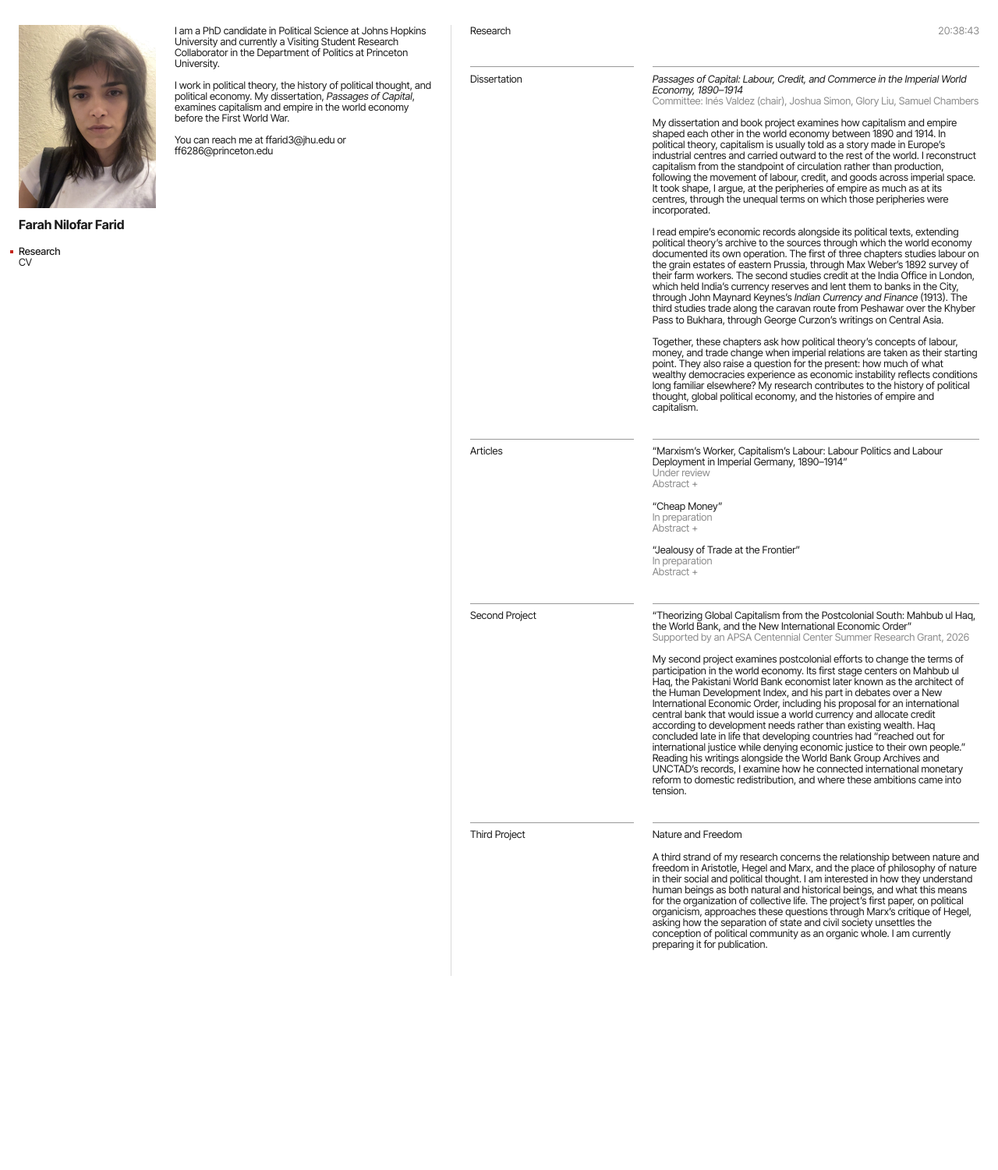
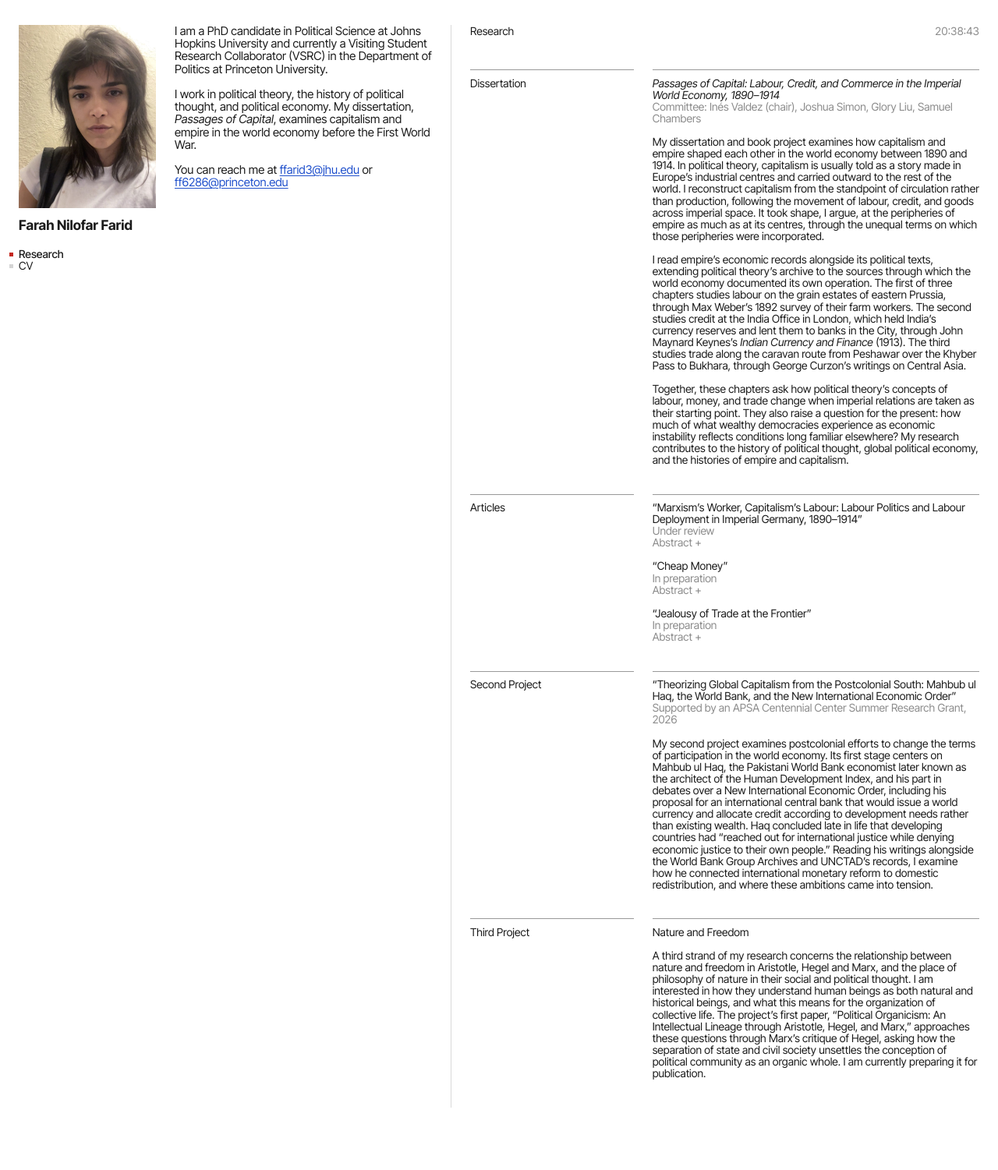
Before and after one commit to farahnilofarfarid/farah, a Jekyll site: the page built from research.md, in a window 1280 px wide. Shown: the whole page at 78% size. Built offline with Jekyll 4.4.1, drawn with Linux system fonts in a browser that asks for light colours; before the commit the page ends 1332 px from its top, so only the background shows below that.

Commit message:
Add files via upload

```diff
--- a/_config.yml
+++ b/_config.yml
@@ -19,7 +19,7 @@ nav:
 
 # Font (a Google Fonts family with regular, medium, italic and bold), text size in pixels, and line spacing.
 font: Inter Tight
-font_size: 13
+font_size: 14
 line_height: 1.08
 
 # Live clock in the top-right corner (visitor's local time). Set to false to hide.
--- a/_includes/about.md
+++ b/_includes/about.md
@@ -1,7 +1,7 @@
 <!-- Your description. Keep it short: the Research page has the details. -->
 
-I am a PhD candidate in Political Science at Johns Hopkins University and currently a Visiting Student Research Collaborator in the Department of Politics at Princeton University.
+I am a PhD candidate in Political Science at Johns Hopkins University and currently a Visiting Student Research Collaborator (VSRC) in the Department of Politics at Princeton University.
 
 I work in political theory, the history of political thought, and political economy. My dissertation, *Passages of Capital*, examines capitalism and empire in the world economy before the First World War.
 
-You can reach me at ffarid3@jhu.edu or ff6286@princeton.edu
+You can reach me at [ffarid3@jhu.edu](mailto:ffarid3@jhu.edu) or [ff6286@princeton.edu](mailto:ff6286@princeton.edu)
--- a/_layouts/default.html
+++ b/_layouts/default.html
@@ -9,6 +9,7 @@
   <link rel="preconnect" href="https://fonts.googleapis.com">
   <link rel="preconnect" href="https://fonts.gstatic.com" crossorigin>
   <link rel="stylesheet" href="https://fonts.googleapis.com/css2?family={{ site.font | replace: ' ', '+' }}:ital,wght@0,400;0,500;0,700;1,400&display=swap">
+  <link rel="stylesheet" href="https://fonts.googleapis.com/css2?family=Roboto+Mono:ital,wght@0,400;1,400&display=swap">
   <link rel="stylesheet" href="{{ '/assets/css/style.css' | relative_url }}">
   <style>:root { --font: "{{ site.font }}", "Helvetica Neue", Helvetica, Arial, sans-serif;{% if site.font_size %} --size: {{ site.font_size }}px;{% endif %}{% if site.line_height %} --leading: {{ site.line_height }};{% endif %} }</style>
 </head>
--- a/assets/css/style.css
+++ b/assets/css/style.css
@@ -13,6 +13,10 @@
   --text: #1c1c1c;
   --meta: #8c8c8c;           /* secondary lines (paper status, "Abstract") and the clock */
   --accent: #c4271d;         /* the square beside the open menu item (Research or CV) */
+  --marker: #d4d4d4;         /* the square beside the other menu items */
+  --link: #2151cc;           /* links: your email addresses and the CV's [download] */
+  --subhead: #6e6e6e;        /* CV subheadings, e.g. "Papers presented" */
+  --mono: "Roboto Mono", "Courier New", monospace;  /* monospace font for CV subheadings */
   --rule: #d9d9d9;           /* vertical line before the right panel */
   --section-rule: #999999;   /* lines above sections */
   --photo-filter: none;      /* set to grayscale(1) to show your photo in black and white */
@@ -119,25 +123,29 @@ small { font-size: 0.8em; }
 }
 
 .side a:hover { text-decoration: underline; text-underline-offset: 0.13em; text-decoration-thickness: 1px; }
-/* The open page gets a small red square hanging to the left of its menu item */
-.side a.active { position: relative; font-weight: 500; }
-.side a.active::before {
+/* Every menu item has a small square to its left: light grey, red for the open page */
+.side .list a { position: relative; }
+.side .list a::before {
   content: "";
   position: absolute;
   left: -0.85em;
   top: 0.5em;
   width: 0.32em;
   height: 0.32em;
-  background: var(--accent);
+  background: var(--marker);
 }
+.side .list a.active { font-weight: 500; }
+.side .list a.active::before { background: var(--accent); }
 
 /* ---------- Column 2 ---------- */
+.about { font-size: calc(var(--size) + 1px); }  /* intro text, a little larger than the rest */
 .about p:last-child { margin-bottom: 0; }
-.about a { text-decoration: underline; text-underline-offset: 0.13em; text-decoration-thickness: 1px; }
+.about a { color: var(--link); text-decoration: underline; text-underline-offset: 0.13em; text-decoration-thickness: 1px; }
 
 /* ---------- Column 3 (right panel) ---------- */
 .intro { padding-right: 6em; margin-bottom: 3em; }
 .intro p { margin: 0; }
+.intro a { color: var(--link); }  /* e.g. the CV's [download] link */
 
 .main a { text-decoration: underline; text-underline-offset: 0.13em; text-decoration-thickness: 1px; }
 .main a:hover { text-decoration-thickness: 2px; }
@@ -223,6 +231,6 @@ small { font-size: 0.8em; }
 
 }
 
-/* CV: subheadings in small capitals, dates in grey */
-.subhead { text-transform: uppercase; letter-spacing: 0.08em; font-size: 0.82em; }
+/* CV: subheadings in a grey monospace (as on celiaeckert.com), dates in a lighter grey */
+.subhead { font-family: var(--mono); color: var(--subhead); font-size: 0.92em; letter-spacing: 0.047em; }
 .date { color: var(--meta); }
--- a/research.md
+++ b/research.md
@@ -31,7 +31,7 @@ permalink: /research/
       <span class="meta">Under review</span>
       <details>
         <summary>Abstract</summary>
-        <p>Weber’s untranslated 1892 survey of the East Elbian estates shows landowners securing labour more cheaply through tenancies, payments in kind and foreign seasonal workers than through the free wage contract. Against the revival of radical republicanism, which retrieves the wage worker as capitalism’s political subject, the article draws on Jairus Banaji to argue that political theory should understand capitalism through labour deployment rather than define it by free wage labour, and that collective agency must be built across differences of status rather than presumed from a shared place in production.</p>
+        <p>Recent political theory has revived the wage worker as the figure through which to understand and contest capitalism, while setting aside the twentieth-century debates in which that figure was tested against how labour was actually organized. This article returns to that test in Imperial Germany. Reading Max Weber’s untranslated 1892 survey of the East Elbian estates against the Social Democratic Party’s definition of labour, I show landowners securing workers more cheaply by combining wages with access to land, payments in kind, household obligations and foreign seasonal labour than through the free wage contract. Drawing on Jairus Banaji, I argue that political theory should understand capitalism through labour deployment, the varied arrangements by which capital recruits and controls labour, rather than define it by free wage labour. Collective agency must then be built across differences of status rather than presumed from a shared place in production.</p>
       </details>
     </div>
 
@@ -40,7 +40,7 @@ permalink: /research/
       <span class="meta">In preparation</span>
       <details>
         <summary>Abstract</summary>
-        <p>Reading Keynes on Indian currency alongside Ambedkar’s critique, the article shows how Council Bills and the London-held Gold Standard Reserve turned Indian revenue into metropolitan credit. Monetary sovereignty, it argues, is a relation rather than a possession: London’s monetary power rested on India’s exclusion from control over its own currency.</p>
+        <p>Political theory has recently recovered money and credit as political institutions, but it treats them within a single polity, while theories of empire have centred sovereignty, law and labour and left credit aside. This article brings the two together through British India between 1890 and 1914. Reading John Maynard Keynes’s <em>Indian Currency and Finance</em> (1913), written after his years at the India Office, alongside B. R. Ambedkar’s critique and economic histories of the Anglo-Indian monetary relation, I reconstruct how Council Bills, remittances and reserves held in London turned Indian revenue into cheap credit for the City. I argue that monetary sovereignty is a relation rather than a possession: London’s capacity to finance global accumulation rested on India’s exclusion from control over its own currency. Finance, on this account, was central to capitalism well before the late stage to which Hobson, Hilferding and Lenin assigned it.</p>
       </details>
     </div>
 
@@ -49,7 +49,7 @@ permalink: /research/
       <span class="meta">In preparation</span>
       <details>
         <summary>Abstract</summary>
-        <p>Following Curzon on the Anglo-Russian rivalry over the Peshawar–Bukhara route, the article argues that commerce remained a principal medium of imperial power in the period Lenin defined by the export of capital, and that the Humean prospect of mutual enrichment could not reach those who carried the trade but had no standing in the contest.</p>
+        <p>Political theory has largely set commerce aside in its account of capitalism and empire, inheriting a liberal view of trade as a force for peace among nations and a Marxist view of it as superseded by the export of capital. This article restores commerce through the Anglo-Russian rivalry on the North-West Frontier between 1890 and 1914. The caravan route from Peshawar over the Khyber Pass to Bukhara crossed three lines of imperial authority, at each of which passage was priced and controlled. Reading George Curzon’s writings on Central Asia and Persia, I argue that the two empires contested not a market but the passage of goods through a frontier that belonged to neither. The jealousy of trade that Istvan Hont traced in eighteenth-century Europe persisted here between empires, at the expense of the Afghan and Pashtun traders who carried it.</p>
       </details>
     </div>
   </div>
@@ -70,6 +70,6 @@ permalink: /research/
   <div class="items">
     <p>Nature and Freedom</p>
 
-    <p>A third strand of my research concerns the relationship between nature and freedom in Aristotle, Hegel and Marx, and the place of philosophy of nature in their social and political thought. I am interested in how they understand human beings as both natural and historical beings, and what this means for the organization of collective life. The project’s first paper, on political organicism, approaches these questions through Marx’s critique of Hegel, asking how the separation of state and civil society unsettles the conception of political community as an organic whole. I am currently preparing it for publication.</p>
+    <p>A third strand of my research concerns the relationship between nature and freedom in Aristotle, Hegel and Marx, and the place of philosophy of nature in their social and political thought. I am interested in how they understand human beings as both natural and historical beings, and what this means for the organization of collective life. The project’s first paper, “Political Organicism: An Intellectual Lineage through Aristotle, Hegel, and Marx,” approaches these questions through Marx’s critique of Hegel, asking how the separation of state and civil society unsettles the conception of political community as an organic whole. I am currently preparing it for publication.</p>
   </div>
 </section>
```
Also changed, not shown: cv.md (+1 -1 lines).
